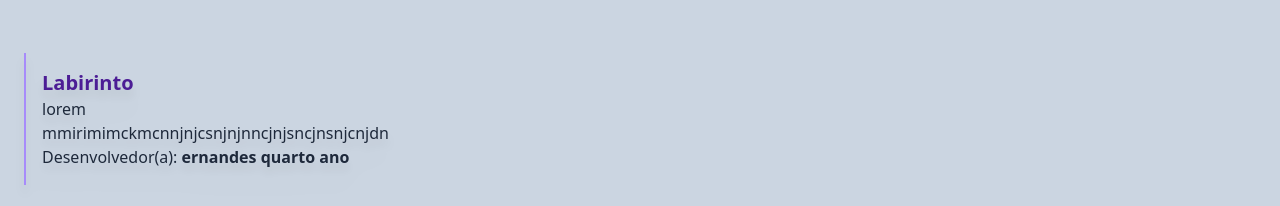
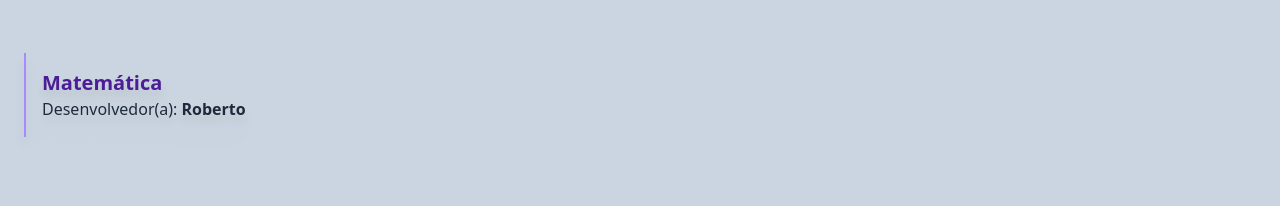
Before and after one commit to ernandesnenen/dulcinealabinfo, a Next.js app: page /Terceiroano in a window 1280 px wide. Shown: the part 667-873 px from the top of the page. After the commit the page ends 828 px from the top, so only its background shows below. Built offline with nearby package versions, Linux system fonts and the light colour scheme.

Commit message:
roberto matemamtica

```diff
--- a/src/app/Terceiroano/page.tsx
+++ b/src/app/Terceiroano/page.tsx
@@ -16,10 +16,9 @@ export default function Terceiroano() {
         </div>
         <Content titulo="Terceiro Ano">
           <Card
-          link={'#'}
-          titulo={'Labirinto'}
-          descricao={'lorem mmirimimckmcnnjnjcsnjnjnncjnjsncjnsnjcnjdn'}
-          desenvolvedor={'ernandes quarto ano'}/>
+          link={'https://scratch.mit.edu/projects/826077281'}
+          titulo={'Matemática'}
+          desenvolvedor={'Roberto'}/>
         </Content>
 
       </main>
```
